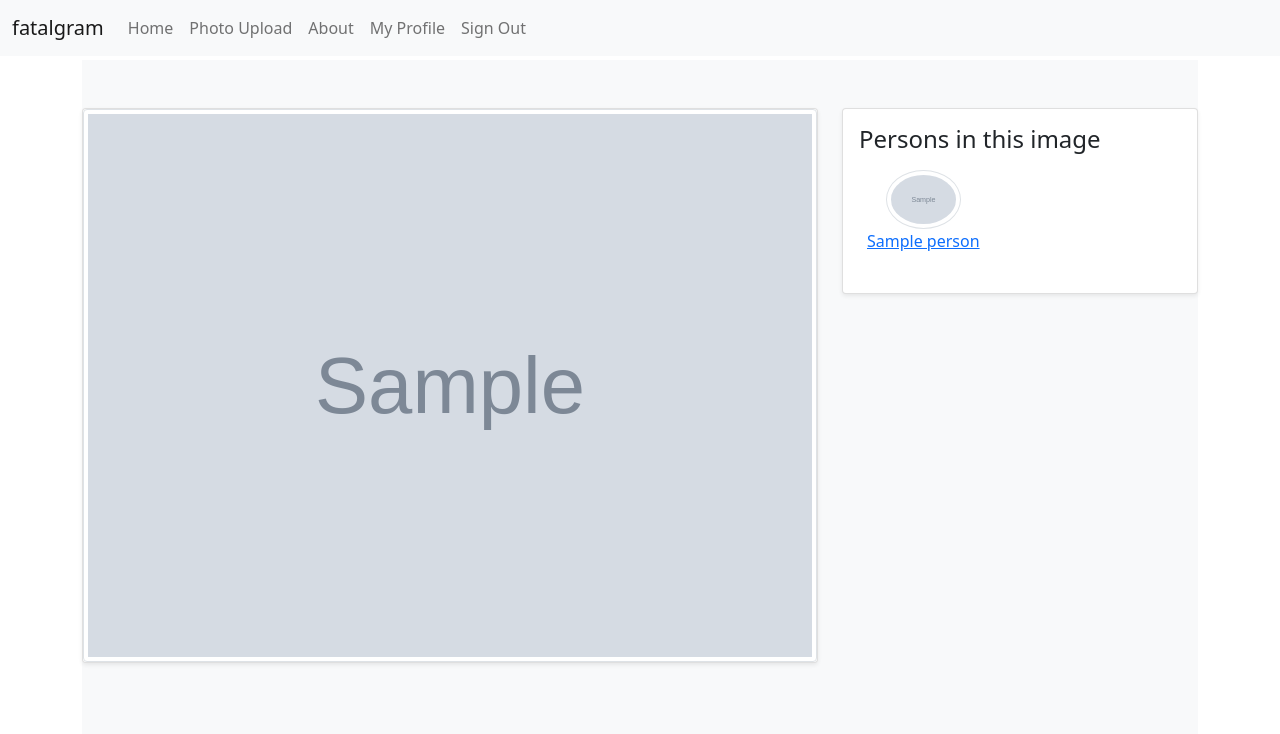
After one commit to felixhusse/fatalgram, a Django app: page /photo/detail/1 in a window 1280 px wide. The commit adds this page. Shown: the top 734 px of the page. Run offline with Django 3.2, Linux system fonts and the light colour scheme; a user stored in the database is signed in; tables that the repository leaves empty hold one stand-in row (values such as "Sample post"); grey boxes marked "Sample" are stand-in pictures; parts of the project's set-up code (start-up, migrations or seed data) failed here and were passed over; some libraries are stand-ins or nearby versions.

Commit message:
- added photo details - added persondetails

```diff
--- a/fatalgram/app/urls.py
+++ b/fatalgram/app/urls.py
@@ -6,6 +6,8 @@ from fatalgram.app.views import (
     delete_gallery,
     gallery_admin,
     home,
+    person_details,
+    photo_details,
     rescan_gallery,
     test_scan,
 )
@@ -16,6 +18,8 @@ urlpatterns = [
     path("", view=home, name="home"),
     path("admin/gallery", view=gallery_admin, name="admin"),
     path("photoupload", view=FileFieldFormView.as_view(), name="photoupload"),
+    path("photo/detail/<int:photo_id>", view=photo_details, name="photo_details"),
+    path("person/detail/<int:person_id>", view=person_details, name="person_details"),
     path("admin/gallery/delete", view=delete_gallery, name="delete_gallery"),
     path("admin/facerecognition/test", view=test_scan, name="test_scan"),
     path("admin/facerecognition/rescan", view=rescan_gallery, name="rescan_gallery"),
--- a/fatalgram/app/views.py
+++ b/fatalgram/app/views.py
@@ -3,7 +3,7 @@ from django.contrib.auth.decorators import login_required
 from django.core.files.storage import FileSystemStorage
 from django.core.paginator import EmptyPage, PageNotAnInteger, Paginator
 from django.http import JsonResponse
-from django.shortcuts import render, reverse
+from django.shortcuts import get_object_or_404, render, reverse
 from django.views.generic.edit import FormView
 
 from .forms import FileFieldForm
@@ -36,6 +36,18 @@ def home(request):
         "pages/home.html",
         {"photos": photos, "persons": persons, "selected_person": selected_person},
     )
+
+
+@login_required(login_url="account_login")
+def photo_details(request, photo_id):
+    photo = get_object_or_404(Photo, pk=photo_id)
+    return render(request, "pages/photodetail.html", {"photo": photo})
+
+
+@login_required(login_url="account_login")
+def person_details(request, person_id):
+    person = get_object_or_404(Person, pk=person_id)
+    return render(request, "pages/persondetail.html", {"person": person})
 
 
 @login_required(login_url="account_login")
--- /dev/null
+++ b/fatalgram/templates/pages/photodetail.html
@@ -0,0 +1,41 @@
+{% extends "base.html" %}
+
+{% block title %}fatalgram - your personal A.I.{% endblock %}
+
+{% block content %}
+
+<div class="album py-5 bg-light">
+  <div class="row">
+    <div class="col-sm-8">
+      <div class="card mb-4 shadow-sm">
+        <img class="img-thumbnail"  src="{{photo.photo_high.url}}"/>
+      </div>
+    </div>
+    <div class="col-sm-4">
+      <div class="card mb-4 shadow-sm">
+        <div class="card-body">
+          <h4>
+            Persons in this image
+          </h4>
+          <div class="d-flex flex-row mb-3">
+            {% for person in photo.person_set.all %}
+              <div class="p-2 fw-ligh text-center ">
+                <div>
+                <img src="{{ person.personencoding_set.all.0.face_thumb.url }}" alt="" class="person rounded-circle img-thumbnail" width="75px" height="75px">
+                </div>
+                <div>
+                  <a href="{% url 'app:person_details' person_id=person.id %}">
+                    {{ person.name }}
+                  </a>
+                </div>
+              </div>
+            {% endfor %}
+          </div>
+        </div>
+      </div>
+    </div>
+  </div>
+</div>
+
+{% endblock %}
+0
--- a/fatalgram/templates/pages/photoupload.html
+++ b/fatalgram/templates/pages/photoupload.html
@@ -3,6 +3,7 @@
 {% block title %}fatalgram - your personal A.I.{% endblock %}
 
 {% block content %}
+
 
   <form method="post" enctype="multipart/form-data" action="">
     {% csrf_token %}
```
Also changed, not shown: fatalgram/templates/pages/home.html (+6 -4 lines), fatalgram/templates/pages/persondetail.html (added, +34 -0 lines).
